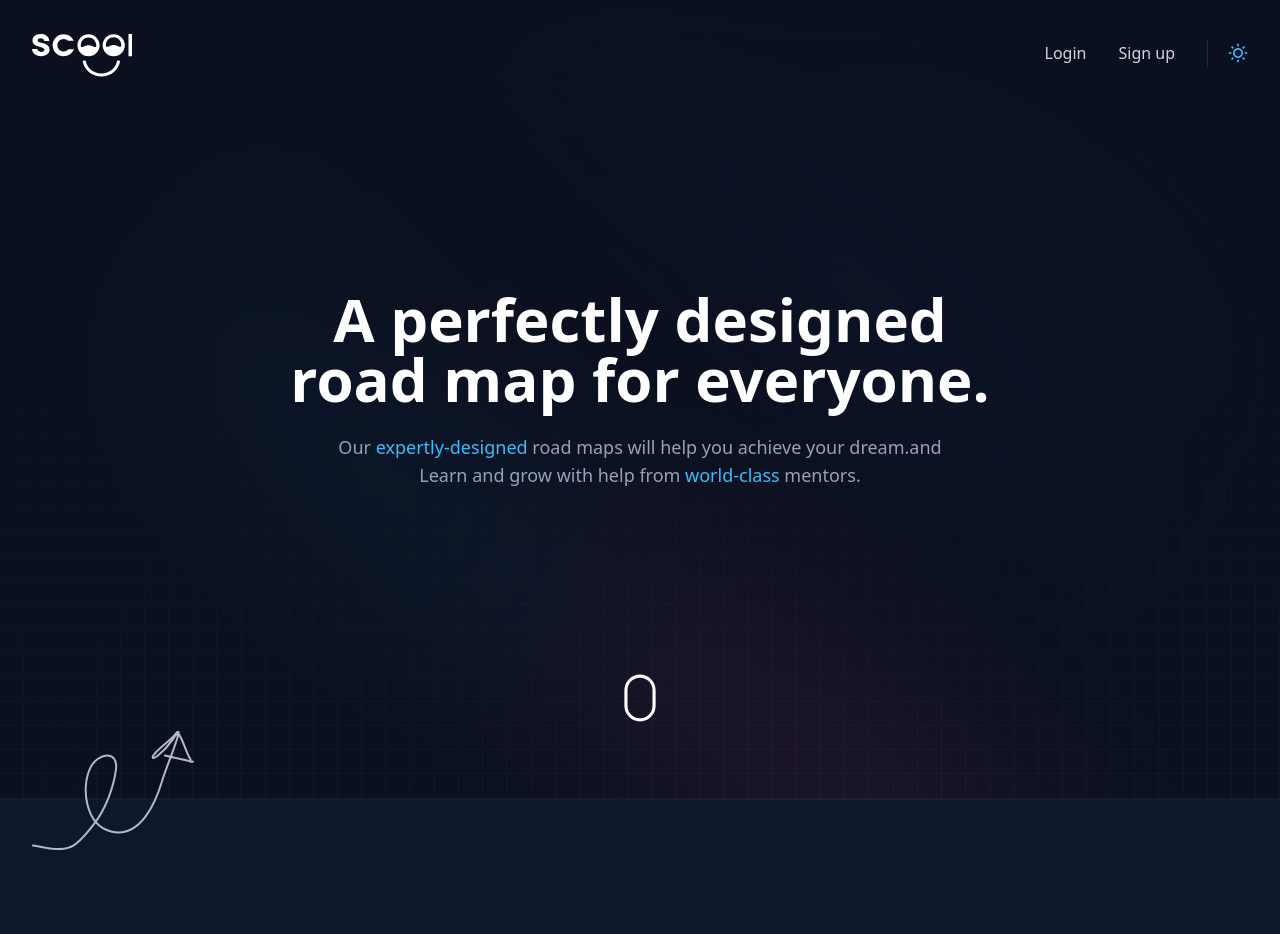
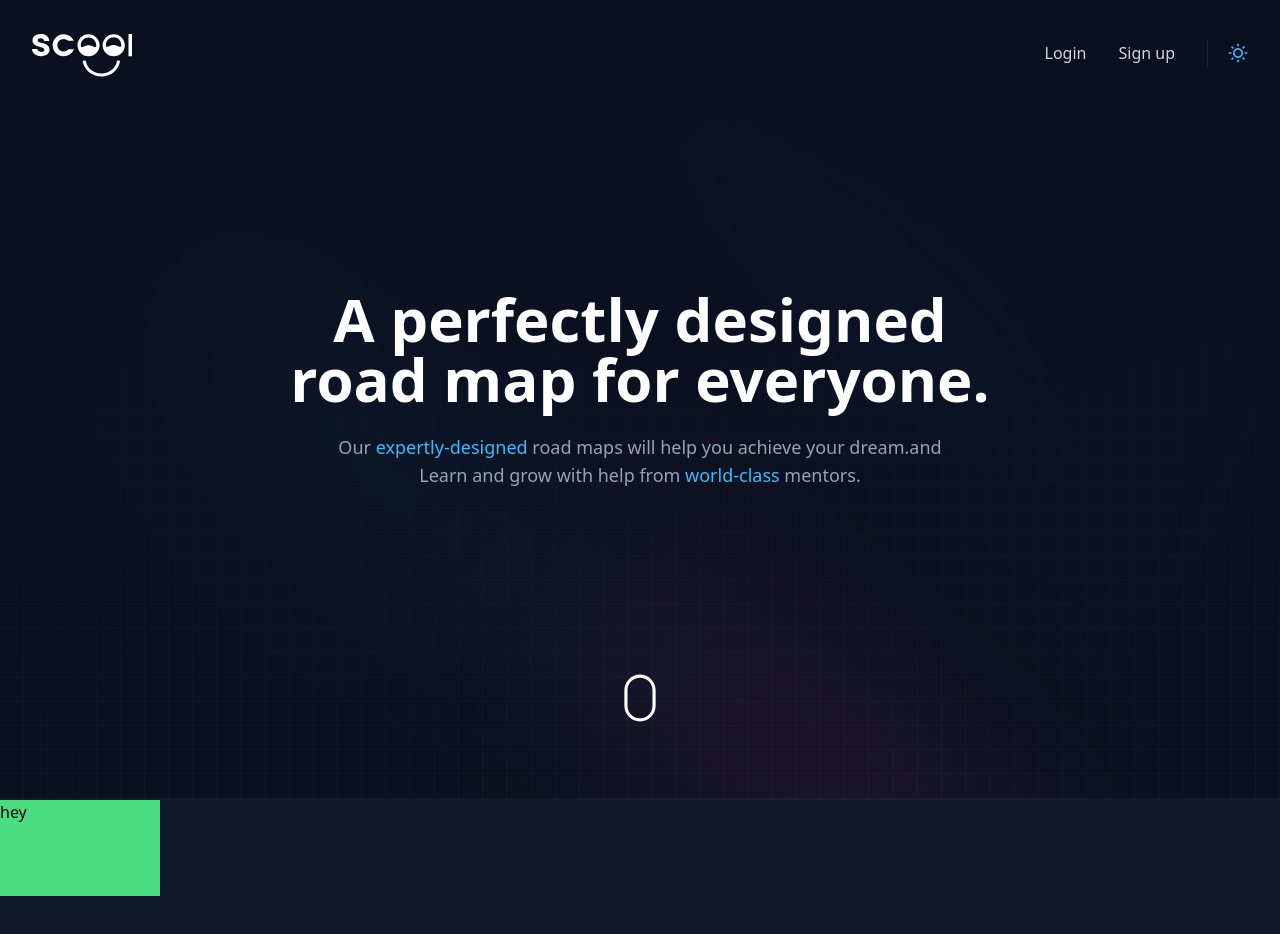
Before and after one commit to aninarafath6/scool-app, a Next.js app: page / in a window 1280 px wide. Shown: the top 934 px of the page. Built offline with nearby package versions, Linux system fonts and the light colour scheme.

Commit message:
removed doodles added

```diff
--- a/components/landing/hero/Index.jsx
+++ b/components/landing/hero/Index.jsx
@@ -20,28 +20,7 @@ function Hero() {
           <Header />
           <div className="flex flex-col  h-screen justify-evenly relative ">
             <Banner />
-            <div className="absolute md:bottom-14 bottom-16 left-0">
-              <svg
-                width="162"
-                height="119"
-                viewBox="0 0 162 119"
-                fill="none"
-                xmlns="http://www.w3.org/2000/svg"
-              >
-                <path
-                  d="M0.913757 114.53C13.9807 116.216 32.3056 122.378 43.7012 113.083C51.0025 107.128 57.0714 99.6064 62.6869 92.0921C73.647 77.4257 81.4769 57.0014 83.9262 38.9656C86.7749 17.9886 65.2558 22.4197 58.3958 36.6239C48.6178 56.8698 53.4826 94.2165 79.0133 100.444C108.309 107.591 123.562 71.7844 130.096 49.9154C134.773 34.2631 153.849 -9.9389 143.644 2.81731C137.309 10.736 128.12 15.6577 122.008 23.6058C118.81 27.7641 121.911 27.9558 125.382 25.0963C131.067 20.4118 136.477 14.6482 140.667 8.60318C141.379 7.57589 145.275 0.763508 146.837 3.12604C151.902 10.7886 153.525 20.5514 158.568 28.4832"
-                  stroke="#cbd5e2db"
-                  strokeWidth="2"
-                  strokeLinecap="round"
-                ></path>
-                <path
-                  d="M132.848 24.4348C141.945 26.8851 150.961 28.4036 160.05 30.4235C162.841 31.0437 159.046 30.7305 158.171 30.7851"
-                  stroke="#cbd5e2db"
-                  strokeWidth="2"
-                  strokeLinecap="round"
-                ></path>
-              </svg>
-            </div>
+
             <div className="">
               {" "}
               <Lottie
--- a/components/landing/trending_mentors/TrendingMembers.jsx
+++ b/components/landing/trending_mentors/TrendingMembers.jsx
@@ -3,7 +3,7 @@ import React from "react";
 function TrendingMembers() {
   return (
     <div className=" h-screen w-screen bg-bg">
-      {/* <div className="h-24 bg-green-400 w-40">hey</div> */}
+      <div className="h-24 bg-green-400 w-40">hey</div>
     </div>
   );
 }
```
